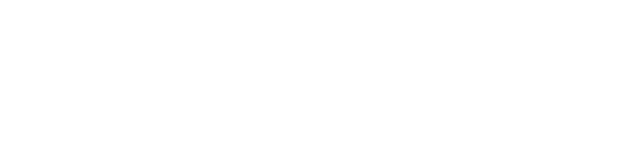
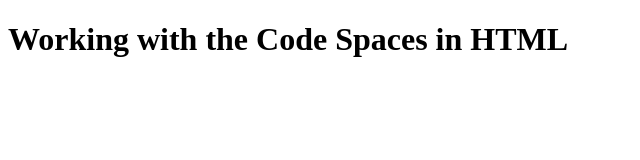
Before and after one commit to Amit-creator69/html, a plain HTML site: page index.html in a window 1280 px wide. Shown: the whole page, without its empty margins (0-640 px from the left). Drawn offline with Linux system fonts and the light colour scheme.

Commit message:
Update index.html

```diff
--- a/index.html
+++ b/index.html
@@ -10,8 +10,7 @@
 </style>
 
 <body>
-
-
+<h1>Working with the Code Spaces in HTML</h1>
 
 </body>
 
```
